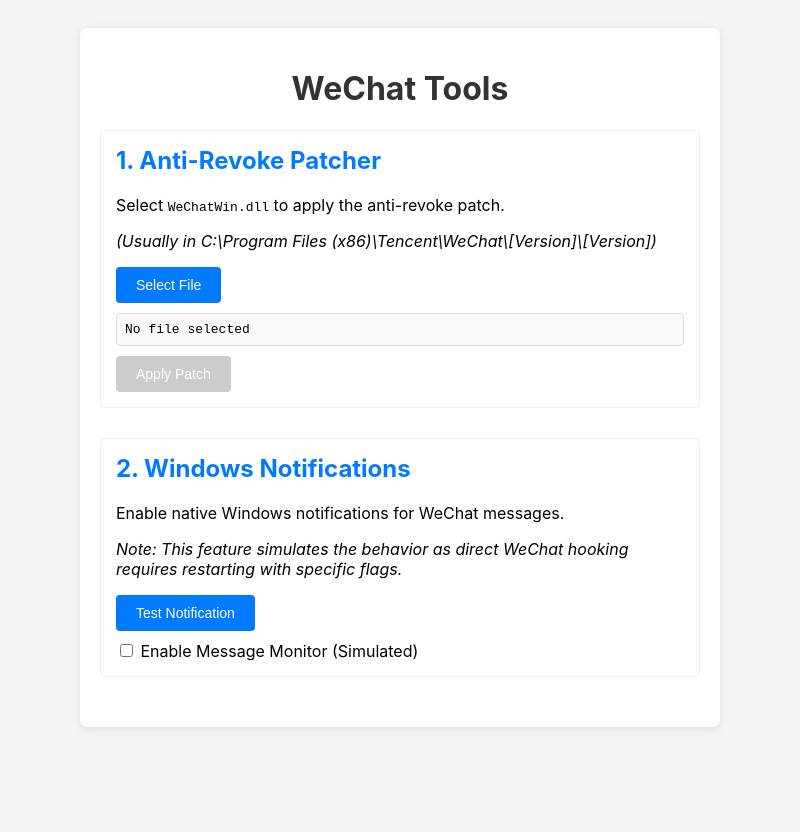
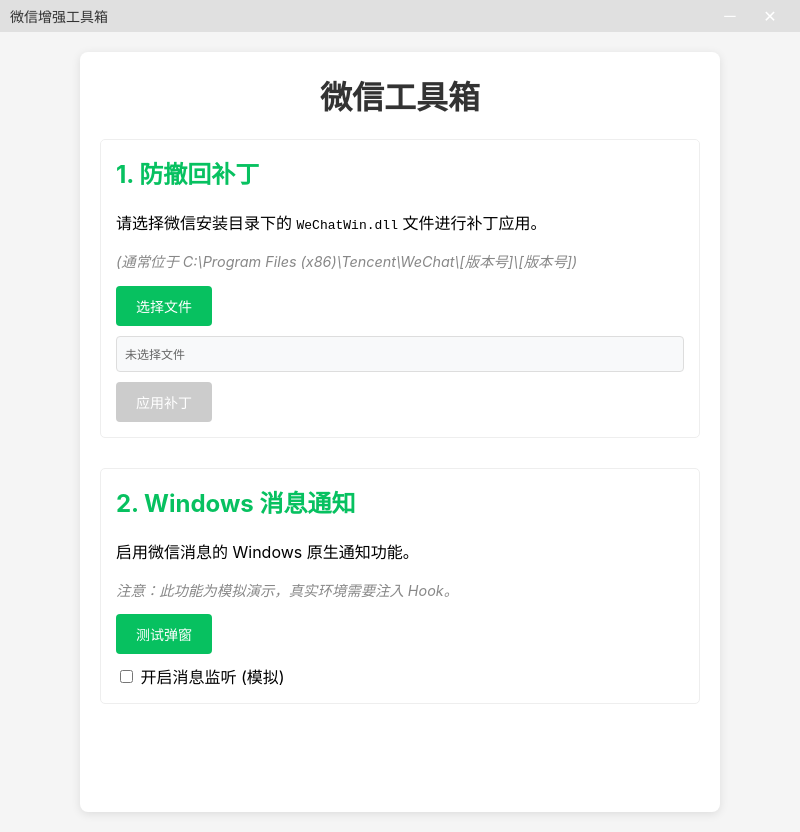
Before and after one commit to DaMaiCoding/wx-tip, an Electron app: page index.html in a window 800 px wide. Before the commit the page ends 800 px from the top, so only its background shows below. Drawn offline with Linux system fonts and the light colour scheme.

Commit message:
feat: 添加自定义窗口标题栏和界面本地化
- 移除原生窗口边框，实现自定义标题栏
- 添加窗口最小化和关闭按钮功能
- 将界面文本本地化为简体中文
- 优化UI样式，采用微信风格配色方案

```diff
--- a/index.html
+++ b/index.html
@@ -2,31 +2,82 @@
 <html>
 <head>
     <meta charset="UTF-8">
-    <title>WeChat Tools</title>
+    <title>微信工具箱</title>
     <style>
         body {
-            font-family: -apple-system, BlinkMacSystemFont, 'Segoe UI', Roboto, Helvetica, Arial, sans-serif;
-            padding: 20px;
+            font-family: "Microsoft YaHei", -apple-system, BlinkMacSystemFont, 'Segoe UI', Roboto, Helvetica, Arial, sans-serif;
+            margin: 0;
+            padding: 0;
             background-color: #f5f5f5;
+            overflow: hidden; /* Hide scrollbars for the whole body */
         }
+
+        /* Custom Title Bar */
+        .title-bar {
+            height: 32px;
+            background: #e0e0e0;
+            display: flex;
+            align-items: center;
+            justify-content: space-between;
+            padding: 0 10px;
+            -webkit-app-region: drag; /* Allow dragging */
+            user-select: none;
+        }
+
+        .title-bar-title {
+            font-size: 14px;
+            color: #333;
+        }
+
+        .window-controls {
+            display: flex;
+            -webkit-app-region: no-drag; /* Buttons should be clickable */
+        }
+
+        .control-btn {
+            width: 32px;
+            height: 32px;
+            display: flex;
+            align-items: center;
+            justify-content: center;
+            cursor: pointer;
+            transition: background-color 0.2s;
+            border: none;
+            background: transparent;
+            font-size: 16px;
+        }
+
+        .control-btn:hover {
+            background-color: #d0d0d0;
+        }
+
+        .control-btn.close:hover {
+            background-color: #e81123;
+            color: white;
+        }
+
+        /* Main Content */
         .container {
             max-width: 600px;
-            margin: 0 auto;
+            margin: 20px auto;
             background: white;
             padding: 20px;
             border-radius: 8px;
             box-shadow: 0 2px 10px rgba(0,0,0,0.1);
+            height: calc(100vh - 80px); /* Adjust for title bar and margin */
+            overflow-y: auto;
         }
-        h1 { text-align: center; color: #333; }
+
+        h1 { text-align: center; color: #333; margin-top: 0; }
         .section {
             margin-bottom: 30px;
             padding: 15px;
             border: 1px solid #eee;
             border-radius: 5px;
         }
-        .section h2 { margin-top: 0; color: #007bff; }
+        .section h2 { margin-top: 0; color: #07c160; /* WeChat Green */ }
         button {
-            background-color: #007bff;
+            background-color: #07c160;
             color: white;
             border: none;
             padding: 10px 20px;
@@ -34,7 +85,7 @@
             cursor: pointer;
             font-size: 14px;
         }
-        button:hover { background-color: #0056b3; }
+        button:hover { background-color: #06ad56; }
         button:disabled { background-color: #ccc; cursor: not-allowed; }
         .file-path {
             margin: 10px 0;
@@ -44,6 +95,8 @@
             border-radius: 4px;
             word-break: break-all;
             font-family: monospace;
+            font-size: 12px;
+            color: #666;
         }
         #status {
             margin-top: 10px;
@@ -54,32 +107,41 @@
     </style>
 </head>
 <body>
+    <!-- Custom Title Bar -->
+    <div class="title-bar">
+        <div class="title-bar-title">微信增强工具箱</div>
+        <div class="window-controls">
+            <button class="control-btn" id="btn-minimize">─</button>
+            <button class="control-btn close" id="btn-close">✕</button>
+        </div>
+    </div>
+
     <div class="container">
-        <h1>WeChat Tools</h1>
+        <h1>微信工具箱</h1>
 
         <!-- Anti-Revoke Section -->
         <div class="section">
-            <h2>1. Anti-Revoke Patcher</h2>
-            <p>Select <code>WeChatWin.dll</code> to apply the anti-revoke patch.</p>
-            <p><em>(Usually in C:\Program Files (x86)\Tencent\WeChat\[Version]\[Version])</em></p>
+            <h2>1. 防撤回补丁</h2>
+            <p>请选择微信安装目录下的 <code>WeChatWin.dll</code> 文件进行补丁应用。</p>
+            <p style="font-size: 0.9em; color: #888;"><em>(通常位于 C:\Program Files (x86)\Tencent\WeChat\[版本号]\[版本号])</em></p>
 
-            <button id="btn-select">Select File</button>
-            <div id="file-path" class="file-path">No file selected</div>
+            <button id="btn-select">选择文件</button>
+            <div id="file-path" class="file-path">未选择文件</div>
 
-            <button id="btn-patch" disabled>Apply Patch</button>
+            <button id="btn-patch" disabled>应用补丁</button>
             <div id="patch-status"></div>
         </div>
 
         <!-- Notification Section -->
         <div class="section">
-            <h2>2. Windows Notifications</h2>
-            <p>Enable native Windows notifications for WeChat messages.</p>
-            <p><em>Note: This feature simulates the behavior as direct WeChat hooking requires restarting with specific flags.</em></p>
+            <h2>2. Windows 消息通知</h2>
+            <p>启用微信消息的 Windows 原生通知功能。</p>
+            <p style="font-size: 0.9em; color: #888;"><em>注意：此功能为模拟演示，真实环境需要注入 Hook。</em></p>
 
-            <button id="btn-test-notify">Test Notification</button>
+            <button id="btn-test-notify">测试弹窗</button>
             <div style="margin-top: 10px;">
-                <label>
-                    <input type="checkbox" id="chk-monitor"> Enable Message Monitor (Simulated)
+                <label style="cursor: pointer;">
+                    <input type="checkbox" id="chk-monitor"> 开启消息监听 (模拟)
                 </label>
             </div>
         </div>
--- a/preload.js
+++ b/preload.js
@@ -3,5 +3,7 @@ const { contextBridge, ipcRenderer } = require('electron');
 contextBridge.exposeInMainWorld('electronAPI', {
     selectFile: () => ipcRenderer.invoke('dialog:openFile'),
     applyPatch: (filePath) => ipcRenderer.invoke('patch:apply', filePath),
-    showNotification: (title, body) => ipcRenderer.invoke('notification:show', { title, body })
+    showNotification: (title, body) => ipcRenderer.invoke('notification:show', { title, body }),
+    minimize: () => ipcRenderer.send('window:minimize'),
+    close: () => ipcRenderer.send('window:close')
 });
--- a/renderer.js
+++ b/renderer.js
@@ -4,9 +4,21 @@ const filePathDisplay = document.getElementById('file-path');
 const patchStatus = document.getElementById('patch-status');
 const btnTestNotify = document.getElementById('btn-test-notify');
 const chkMonitor = document.getElementById('chk-monitor');
+const btnMinimize = document.getElementById('btn-minimize');
+const btnClose = document.getElementById('btn-close');
 
 let selectedFilePath = null;
 
+// Window Controls
+btnMinimize.addEventListener('click', () => {
+    window.electronAPI.minimize();
+});
+
+btnClose.addEventListener('click', () => {
+    window.electronAPI.close();
+});
+
+// File Selection
 btnSelect.addEventListener('click', async () => {
     const filePath = await window.electronAPI.selectFile();
     if (filePath) {
@@ -17,10 +29,11 @@ btnSelect.addEventListener('click', async () => {
     }
 });
 
+// Apply Patch
 btnPatch.addEventListener('click', async () => {
     if (!selectedFilePath) return;
 
-    patchStatus.innerText = 'Applying patch...';
+    patchStatus.innerText = '正在应用补丁...';
     patchStatus.className = '';
 
     const result = await window.electronAPI.applyPatch(selectedFilePath);
@@ -29,8 +42,9 @@ btnPatch.addEventListener('click', async () => {
     patchStatus.className = result.success ? 'success' : 'error';
 });
 
+// Notification Test
 btnTestNotify.addEventListener('click', () => {
-    window.electronAPI.showNotification('WeChat', 'This is a test notification.');
+    window.electronAPI.showNotification('微信', '这是一条测试通知消息。');
 });
 
 // Simulated Monitor
@@ -38,16 +52,16 @@ let monitorInterval = null;
 
 chkMonitor.addEventListener('change', (e) => {
     if (e.target.checked) {
-        console.log('Monitor started');
+        console.log('监听已开启');
         // Simulate checking for messages
         monitorInterval = setInterval(() => {
             // Randomly trigger a notification for demo purposes
             if (Math.random() > 0.9) {
-                 window.electronAPI.showNotification('WeChat', 'New message detected (Simulated)');
+                 window.electronAPI.showNotification('微信', '收到一条新消息 (模拟)');
             }
         }, 5000);
     } else {
-        console.log('Monitor stopped');
+        console.log('监听已停止');
         if (monitorInterval) clearInterval(monitorInterval);
     }
 });
```
Also changed, not shown: main.js (+11 -0 lines).
